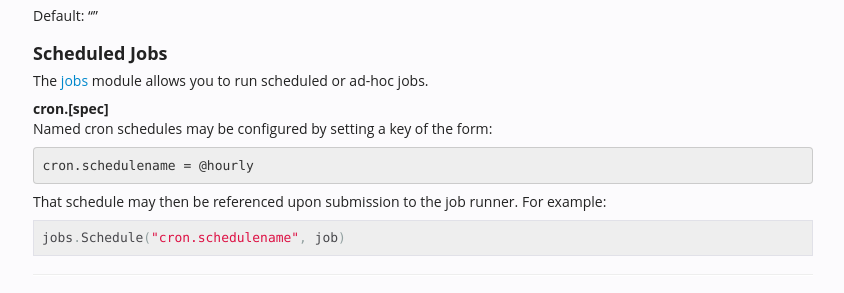
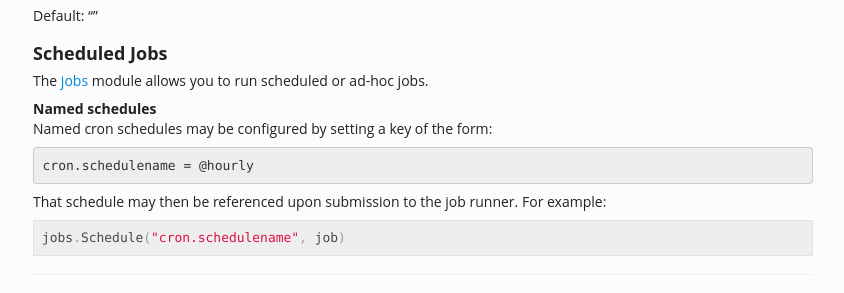
Before and after one commit to revel/revel, a Jekyll site: the page built from manual/appconf.md, in a window 1280 px wide and 900 px high, scrolled down 4501 px. Shown: the part 161-454 px from the top of the window, without its empty margins (297-1141 px from the left). Built offline with Jekyll 4.4.1, drawn with Linux system fonts in a browser that asks for light colours.

Commit message:
Fix Markdown error with a better headline

```diff
--- a/manual/appconf.md
+++ b/manual/appconf.md
@@ -312,7 +312,7 @@ Default: ""
 
 The [jobs](jobs.html) module allows you to run scheduled or ad-hoc jobs.
 
-#### cron.[spec]
+#### Named schedules
 
 Named cron schedules may be configured by setting a key of the form:
 
```
